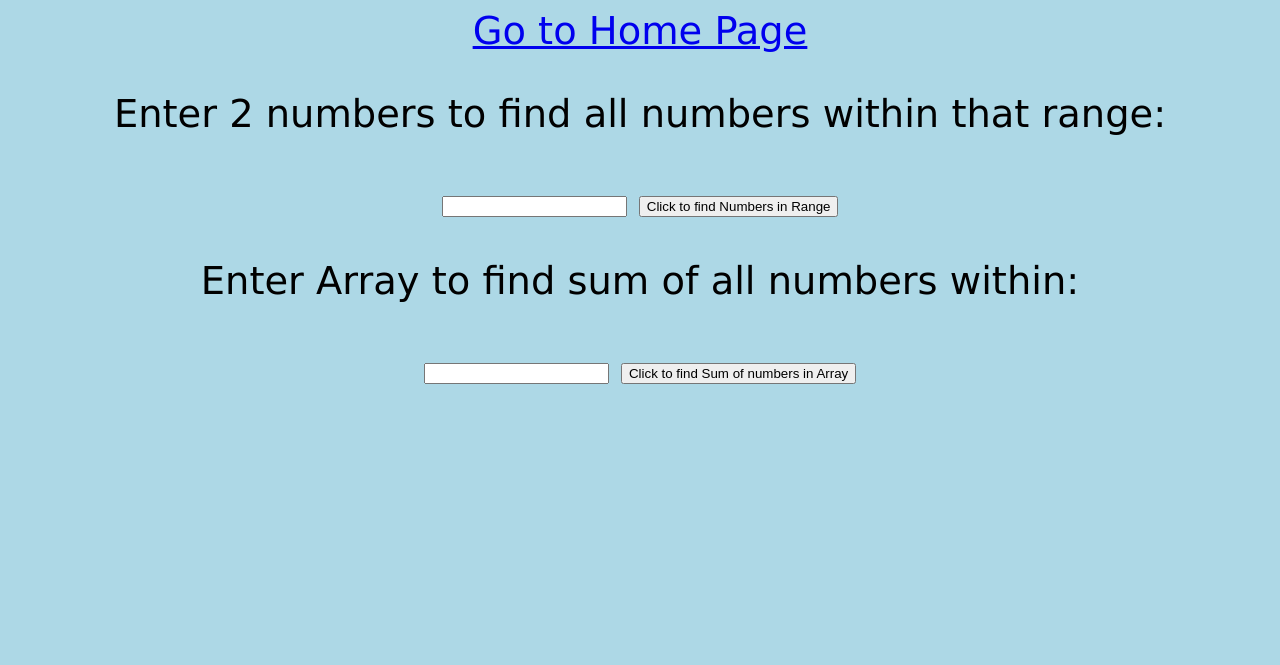
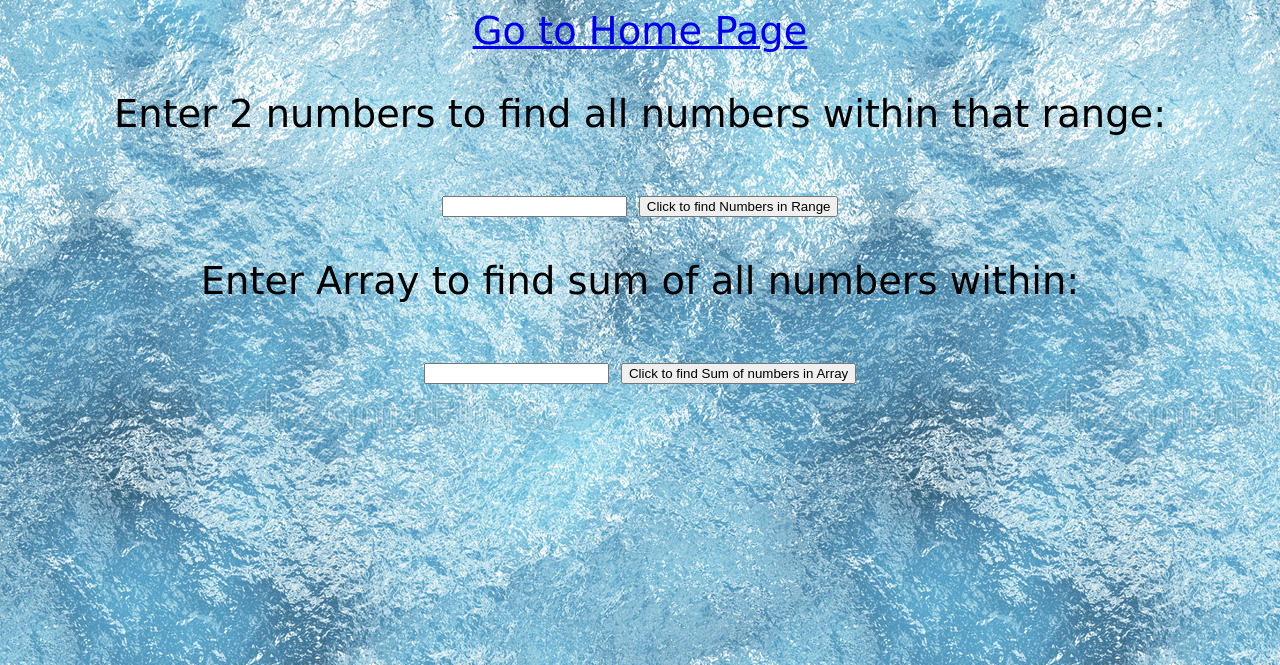
Before and after one commit to MytchellB/JavaScript-Test, a PHP site: page /page3.html in a window 1280 px wide. Shown: the top 665 px of the page. Run offline with PHP 8.4, Linux system fonts and the light colour scheme.

Commit message:
Added water background to page 3
Added water background to page 3

```diff
--- a/page2.css
+++ b/page2.css
@@ -3,5 +3,5 @@
 body {
     background-color: lightblue;
     text-align: center;
-    font-size:2vw;
+    font-size:20px;
 }
--- a/page3.css
+++ b/page3.css
@@ -1,10 +1,14 @@
 @charset "ISO-8859-1";
 
 body {
-    background-color: lightblue;
+    background-image: url("pics/waterBG.jpg");
     text-align: center;
     font-size:3vw;
     font-family:"Lucida Sans Unicode", "Lucida Grande", sans-serif;
+}
+
+p {
+
 }
 
 #sumArrayButton {
```
Also changed, not shown: pics/waterBG.jpg (added).
